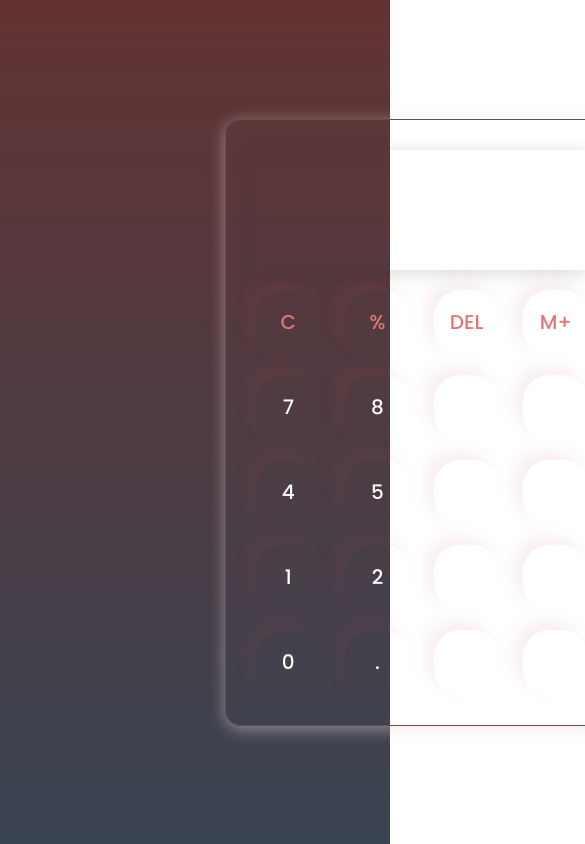
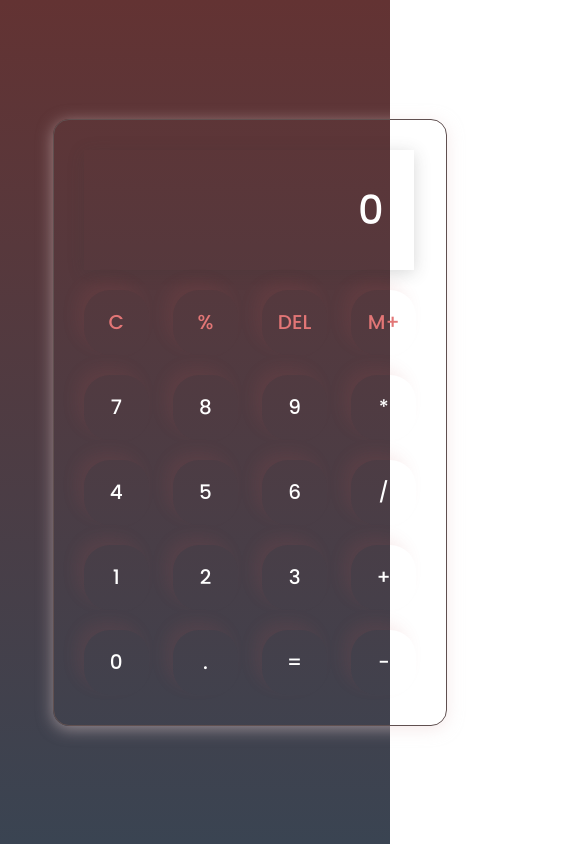
Before and after one commit to Emad-Almagedy/CodSoft, a plain HTML site: page Proj-3_calculator/index.html in a window 390 px wide. Shown: the top 844 px of the page, 585 px wide, since content can reach past the window. Drawn offline with Linux system fonts and the light colour scheme.

Commit message:
Update styles.css

```diff
--- a/Proj-3_calculator/css/styles.css
+++ b/Proj-3_calculator/css/styles.css
@@ -75,11 +75,11 @@ button {
 @media only screen and (max-width: 600px) {
 
     body {
-        width: 100vh;
-        height: 100vh;
+        width: 500px;
         display: flex ;
         justify-content: center;
         align-items: center;
 
+
     }
 }
```
